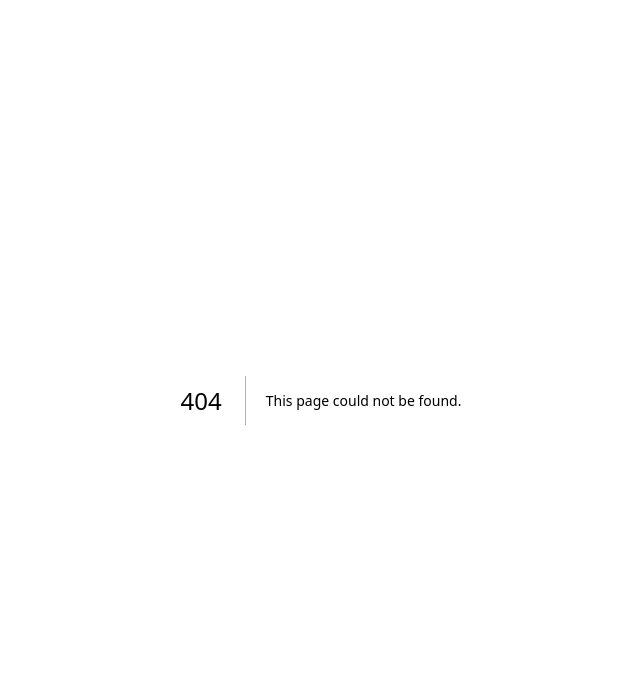
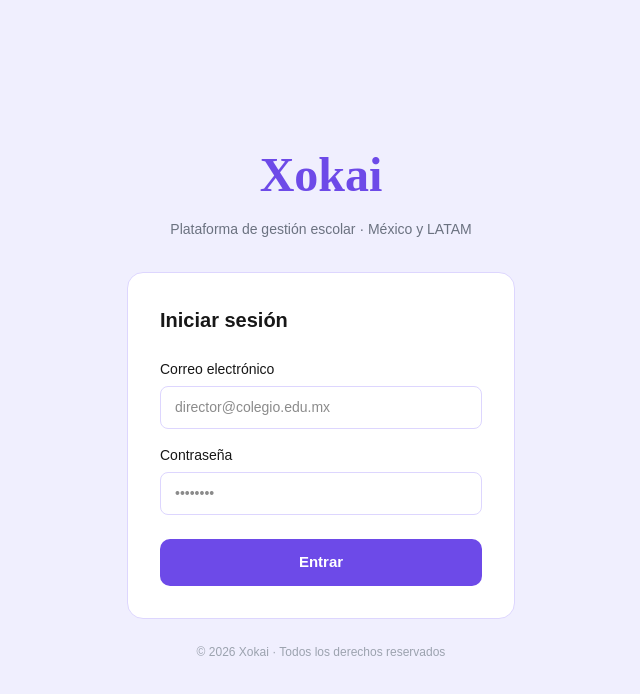
Before and after one commit to ezvaelka/xokai, a Next.js app: page /login in a window 1280 px wide. Before the commit this address had no page. Shown: the top 694 px of the page, without its empty margins (319-959 px from the left). Built offline with nearby package versions, Linux system fonts and the light colour scheme; no server answers.

Commit message:
feat: login page + middleware + supabase client

```diff
--- /dev/null
+++ b/src/app/login/page.tsx
@@ -0,0 +1,54 @@
+'use client'
+import { useState } from 'react'
+import { useRouter } from 'next/navigation'
+import { supabase } from '@/lib/supabase/client'
+
+export default function LoginPage() {
+  const [email, setEmail] = useState('')
+  const [password, setPassword] = useState('')
+  const [error, setError] = useState<string | null>(null)
+  const [loading, setLoading] = useState(false)
+  const router = useRouter()
+
+  async function handleSubmit(e: React.FormEvent) {
+    e.preventDefault()
+    setLoading(true)
+    setError(null)
+    const { error } = await supabase.auth.signInWithPassword({ email, password })
+    if (error) { setError(error.message); setLoading(false); return }
+    router.push('/dashboard')
+    router.refresh()
+  }
+
+  return (
+    <div style={{ minHeight: '100vh', display: 'flex', alignItems: 'center', justifyContent: 'center', background: '#F0EFFE' }}>
+      <div style={{ width: '100%', maxWidth: '420px', padding: '0 16px' }}>
+        <div style={{ textAlign: 'center', marginBottom: '32px' }}>
+          <h1 style={{ fontSize: '48px', fontWeight: 700, color: '#6D4AE8', fontFamily: 'serif', margin: 0 }}>Xokai</h1>
+          <p style={{ color: '#6B7280', marginTop: '8px', fontSize: '14px' }}>Plataforma de gestión escolar · México y LATAM</p>
+        </div>
+        <div style={{ background: '#fff', borderRadius: '16px', padding: '32px', border: '1px solid #DDD6FE' }}>
+          <h2 style={{ marginBottom: '24px', fontSize: '20px', fontWeight: 600 }}>Iniciar sesión</h2>
+          <form onSubmit={handleSubmit}>
+            {error && <p style={{ color: '#DC2626', background: '#FEE2E2', padding: '8px 12px', borderRadius: '8px', marginBottom: '16px', fontSize: '14px' }}>{error}</p>}
+            <div style={{ marginBottom: '16px' }}>
+              <label style={{ display: 'block', fontSize: '14px', marginBottom: '6px', fontWeight: 500 }}>Correo electrónico</label>
+              <input type="email" value={email} onChange={e => setEmail(e.target.value)} required placeholder="director@colegio.edu.mx"
+                style={{ width: '100%', padding: '10px 14px', borderRadius: '8px', border: '1px solid #DDD6FE', fontSize: '14px', boxSizing: 'border-box', outline: 'none' }} />
+            </div>
+            <div style={{ marginBottom: '24px' }}>
+              <label style={{ display: 'block', fontSize: '14px', marginBottom: '6px', fontWeight: 500 }}>Contraseña</label>
+              <input type="password" value={password} onChange={e => setPassword(e.target.value)} required placeholder="••••••••"
+                style={{ width: '100%', padding: '10px 14px', borderRadius: '8px', border: '1px solid #DDD6FE', fontSize: '14px', boxSizing: 'border-box', outline: 'none' }} />
+            </div>
+            <button type="submit" disabled={loading}
+              style={{ width: '100%', padding: '12px', background: '#6D4AE8', color: '#fff', border: 'none', borderRadius: '10px', fontSize: '15px', fontWeight: 600, cursor: loading ? 'not-allowed' : 'pointer', opacity: loading ? 0.7 : 1 }}>
+              {loading ? 'Entrando…' : 'Entrar'}
+            </button>
+          </form>
+        </div>
+        <p style={{ textAlign: 'center', fontSize: '12px', color: '#9CA3AF', marginTop: '24px' }}>© 2026 Xokai · Todos los derechos reservados</p>
+      </div>
+    </div>
+  )
+}
--- /dev/null
+++ b/src/lib/supabase/client.ts
@@ -0,0 +1,5 @@
+import { createBrowserClient } from '@supabase/ssr'
+export const supabase = createBrowserClient(
+  process.env.NEXT_PUBLIC_SUPABASE_URL!,
+  process.env.NEXT_PUBLIC_SUPABASE_ANON_KEY!
+)
--- /dev/null
+++ b/src/middleware.ts
@@ -0,0 +1,18 @@
+import { createServerClient } from '@supabase/ssr'
+import { NextResponse, type NextRequest } from 'next/server'
+
+export async function middleware(request: NextRequest) {
+  let response = NextResponse.next({ request })
+  const supabase = createServerClient(
+    process.env.NEXT_PUBLIC_SUPABASE_URL!,
+    process.env.NEXT_PUBLIC_SUPABASE_ANON_KEY!,
+    { cookies: { getAll: () => request.cookies.getAll(), setAll: (c) => { c.forEach(({ name, value, options }) => response.cookies.set(name, value, options)) } } }
+  )
+  const { data: { user } } = await supabase.auth.getUser()
+  if (!user && !request.nextUrl.pathname.startsWith('/login')) {
+    return NextResponse.redirect(new URL('/login', request.url))
+  }
+  return response
+}
+
+export const config = { matcher: ['/((?!_next/static|_next/image|favicon.ico).*)'] }
```
Also changed, not shown: package.json (+5 -7 lines), 2 other files (tests, documents, lock files or other folders).
